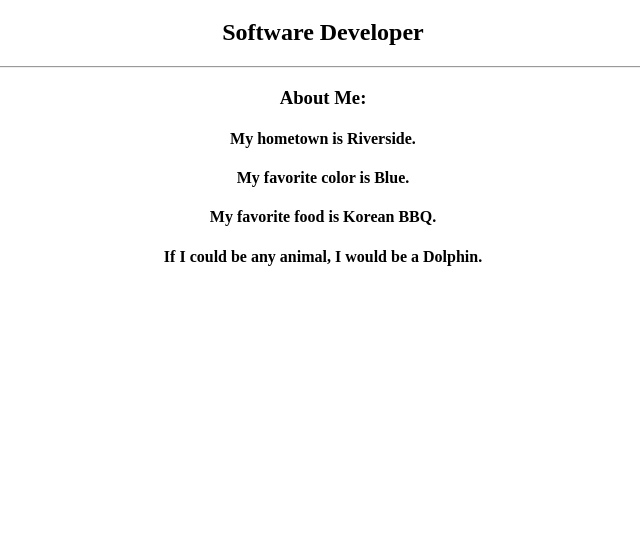
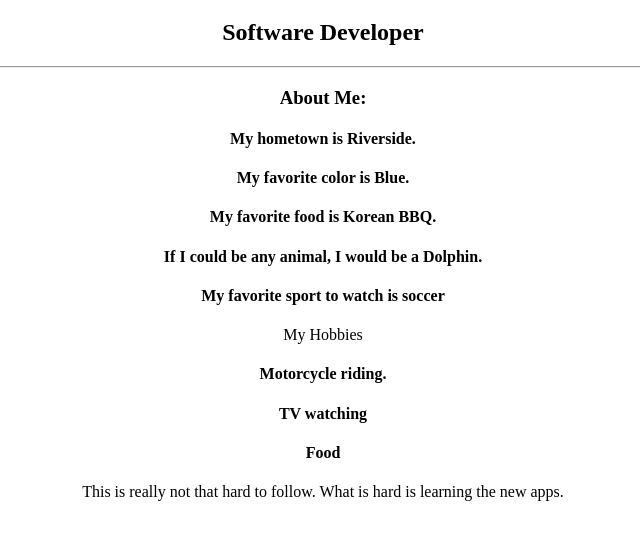
Before and after one commit to CesarEC65/Profile, a plain HTML site: page index.html in a window 1280 px wide. Shown: the part 61-600 px from the top of the page, without its empty margins (317-957 px from the left). Drawn offline with Linux system fonts and the light colour scheme.

Commit message:
added paragraph

```diff
--- a/index.html
+++ b/index.html
@@ -15,6 +15,13 @@
 					<h4>My favorite color is Blue.</h4>
 					<h4>My favorite food is Korean BBQ.</h4>
 					<h4>If I could be any animal, I would be a Dolphin.</h4>
+                    <h4>My favorite sport to watch is soccer</h4>
+                </h3>My Hobbies<h3>
+                    <h4>Motorcycle riding.</h4>
+                    <h4>TV watching</h4>
+                    <h4>Food</h4>
+                <p>This is really not that hard to follow.  What is hard is learning the new apps.</p>
+                </h3>
 			</div>
 		  </body>
 		</html>
```
Also changed, not shown: 1 other file.
